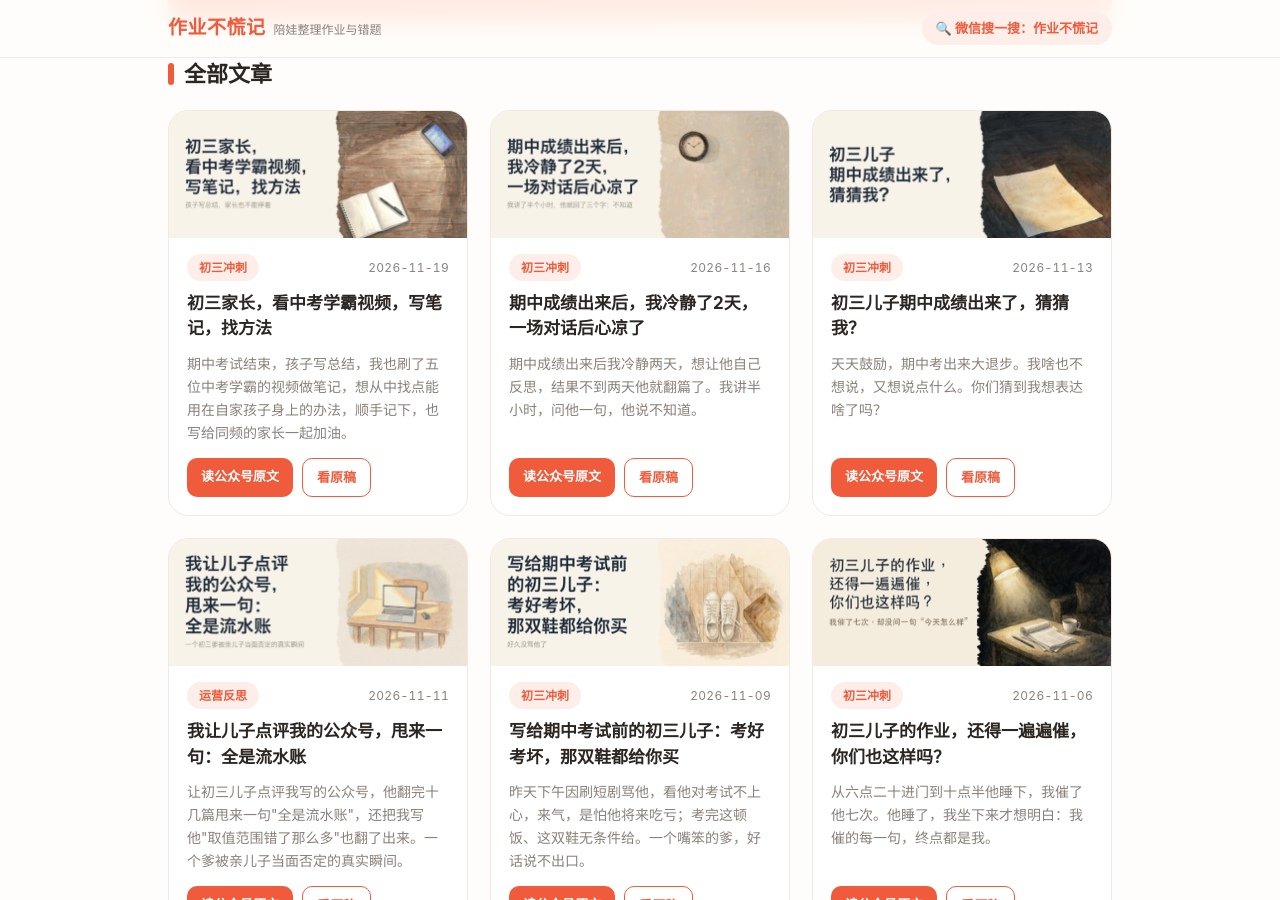
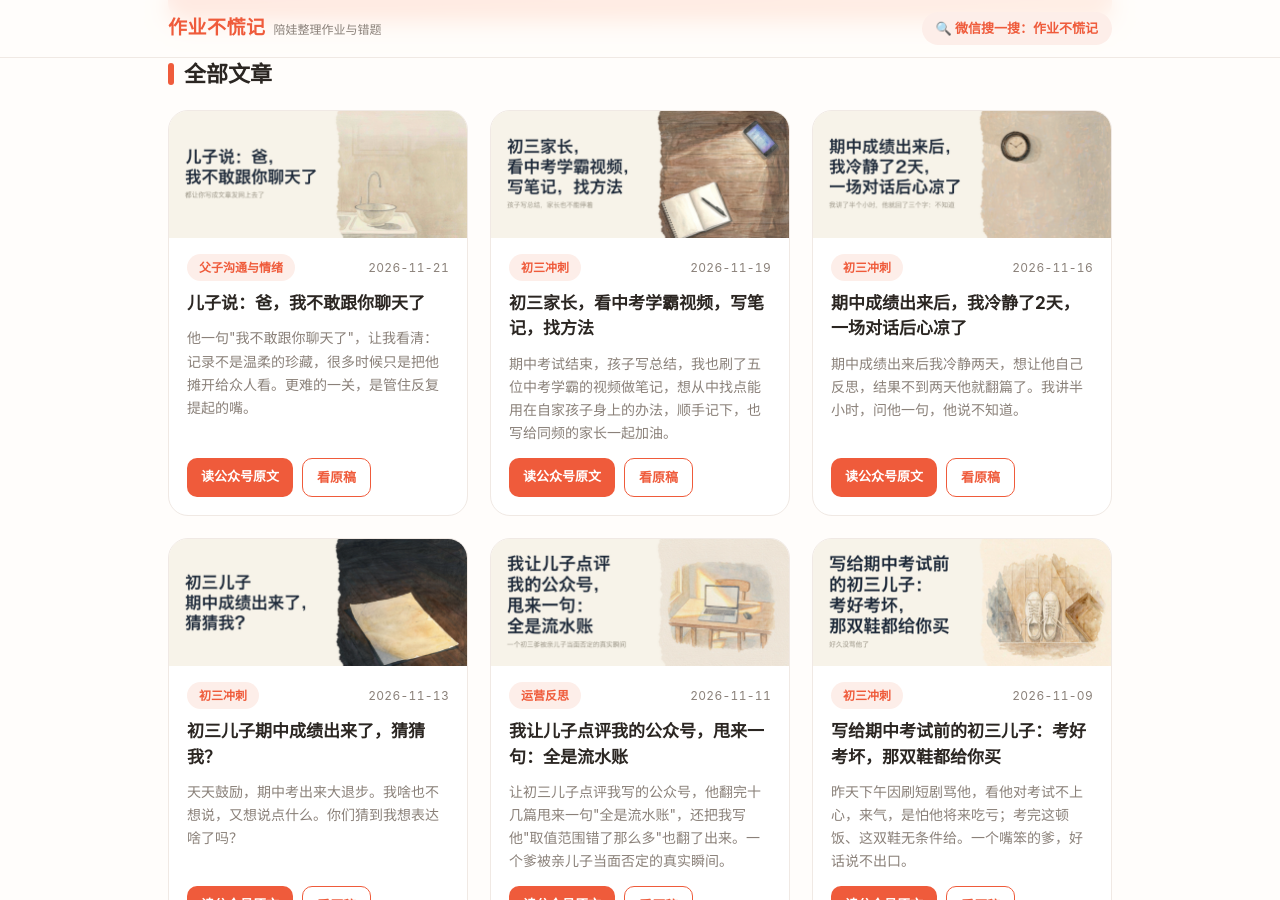
Before and after one commit to sl-yang-dl/wechat-articles-public, a Jekyll site: the page built from index.html, in a window 1280 px wide and 900 px high, scrolled down 389 px. Built offline with Jekyll 4.4.1, drawn with Linux system fonts in a browser that asks for light colours; comment, search, counter and statistics services are not loaded; part of the change alters nothing that is shown.

Commit message:
新增文章：儿子说：爸，我不敢跟你聊天了（父子沟通与情绪）

```diff
--- /dev/null
+++ b/articles/2026/2026-11-21-儿子说：爸，我不敢跟你聊天了.md
@@ -0,0 +1,38 @@
+---
+title: 儿子说：爸，我不敢跟你聊天了
+date: 2026-11-21
+status: published
+category: 父子沟通与情绪
+mp_url: "https://mp.weixin.qq.com/s/dwHFH8alYNIc3aWYo5iT8g"
+cover: "covers/2026-11-21-儿子说：爸，我不敢跟你聊天了.png"
+summary: 他一句"我不敢跟你聊天了"，让我看清：记录不是温柔的珍藏，很多时候只是把他摊开给众人看。更难的一关，是管住反复提起的嘴。
+search_words: 儿子, 聊天, 素材, 文章, 边界
+---
+
+周末的早晨，我在厨房刷碗，儿子走过来。我顺口说“过来聊聊”，他冒出一句：
+“爸，我不敢跟你聊天了，都让你写成文章发网上去了。”
+我手里的碗停了一下。
+
+对我而言，是珍贵的写作素材、一次值得记录的父子对话；对于一个九年级的少年，是自己随口说出的心里话，转头就变成公开给陌生人看的文字。他害怕，自己不经意的倾诉，会被我整理、晾晒在网络里。
+
+这不是他第一次递边界。前阵子我拉他点评我写的公众号，他翻到那篇讲取值范围的，说：“你写我说取值范围错了那么多，让别人感觉我学习特别差——这你都写上去了。”当时我还嘴硬：“我写的都是真实的，以你现在的表现，我有写不完的素材。”（这段引用，我征求过他同意。）
+
+当时我没太当回事，直到这个早晨，他把这句话郑重递到我面前。
+
+闲下来的片刻，只要儿子还没坐到书桌前写作业，我总不自觉提起那些关于他的文章。我盼着听见点不一样的声音，想知道他怎么看我把他的事写成文字。可我慢慢发觉，我始终不知道他真实的感受。
+
+我以为我只是在寻求评价、收集看法，却忽略了饭桌闲谈里，最敏感的那个人是他。
+
+我原本以为记录是留住成长，是温柔的珍藏——讲座、错题、晚自习、那双鞋，那些我想替他留着的瞬间。直到这一刻才看清，很多时候，我只是自顾自把他摊开给众人看。
+
+更难的一关在后面。文章写完了，反思也写下了，可我还在反复咀嚼这件事，不断在家提起它。饭后松弛的空隙，本该是不用被审视、不用被讨论的时间。我一次次主动把话题带到公众号、带到这件争执上——我在渴求反馈，可于他，或许又是一次被动地被拿出来谈论。
+
+写作原本是我梳理自我的方式。可要分清：哪些对话只属于我们父子之间，适合安安静静留在家里，不对外分享；哪些内容，才适合写给读者们看。
+
+今天才懂，尊重的功课不是只写在文章里。不是写完反思，这件事就结束了。真正的克制，是在往后的日常里，管住想要反复提起的嘴。如果他没有主动提起，我便不再主动拿这件事开场。
+
+儿子首先是儿子，不是我的审稿人，不是我用来获取评论意见的听众。
+成长是双向的。我记录他，也借着这件事，慢慢修正我自己。
+
+以后守住这一条：凡是写到他的，先给他看一眼。他点头，我才发。
+此篇儿子已阅，准予发表。
--- a/index.html
+++ b/index.html
@@ -20,7 +20,7 @@ title: 作业不慌记 · 陪娃整理作业与错题的公开草稿
 
   <h2>全部文章</h2>
   <div class="grid">
-  {% assign cats = "2026-10-12:错题与学习方法|2026-10-14:运营反思|2026-10-16:错题与学习方法|2026-10-20:错题与学习方法|2026-10-22:父子沟通与情绪|2026-10-24:父子沟通与情绪|2026-10-26:钱花得值不值|2026-10-28:父子沟通与情绪|2026-10-30:运营反思|2026-11-02:初三冲刺|2026-11-03:父子沟通与情绪|2026-11-06:初三冲刺|2026-11-09:初三冲刺|2026-11-11:运营反思|2026-11-13:初三冲刺|2026-11-16:初三冲刺|2026-11-19:初三冲刺" | split: "|" %}
+  {% assign cats = "2026-10-12:错题与学习方法|2026-10-14:运营反思|2026-10-16:错题与学习方法|2026-10-20:错题与学习方法|2026-10-22:父子沟通与情绪|2026-10-24:父子沟通与情绪|2026-10-26:钱花得值不值|2026-10-28:父子沟通与情绪|2026-10-30:运营反思|2026-11-02:初三冲刺|2026-11-03:父子沟通与情绪|2026-11-06:初三冲刺|2026-11-09:初三冲刺|2026-11-11:运营反思|2026-11-13:初三冲刺|2026-11-16:初三冲刺|2026-11-19:初三冲刺|2026-11-21:父子沟通与情绪" | split: "|" %}
   {% assign arts = site.pages | where_exp: "p", "p.path contains 'articles/2026'" | sort: "date" | reverse %}
   {% for a in arts %}
     {% assign d = a.date | date: "%Y-%m-%d" %}
@@ -45,7 +45,7 @@ title: 作业不慌记 · 陪娃整理作业与错题的公开草稿
   <ul class="topics">
     <li><span class="cat">🔥 初三冲刺</span><a href="https://mp.weixin.qq.com/s/FAGAoreUl8xSMMEibd5cwQ" target="_blank" rel="noopener">初三家长，看中考学霸视频，写笔记，找方法</a> · <a href="https://mp.weixin.qq.com/s/eJGbbXwKJu_zIeS436CY1Q" target="_blank" rel="noopener">期中成绩出来后，我冷静了2天，一场对话后心凉了</a> · <a href="https://mp.weixin.qq.com/s/ReEyFzhbpCmlM7XQ8J4Pdw" target="_blank" rel="noopener">初三儿子期中成绩出来了，猜猜我？</a> · <a href="https://mp.weixin.qq.com/s/_A46cJc2XzBAl8u4GNZHMQ" target="_blank" rel="noopener">写给期中考试前的初三儿子：考好考坏，那双鞋都给你买</a> · <a href="https://mp.weixin.qq.com/s/0OGcSUh3K4abvgWhcOeDJQ" target="_blank" rel="noopener">初三儿子的作业，还得一遍遍催，你们也这样吗？</a> · <a href="https://mp.weixin.qq.com/s/ilVMZWyWGLUG9VfaSgjdUQ" target="_blank" rel="noopener">我先不慌了，他才不慌：跟儿子说“考个普高吧”那天</a></li>
     <li><span class="cat">📕 错题与学习方法</span><a href="https://mp.weixin.qq.com/s/wg_d0qyx81qrcUtgBXu8yw" target="_blank" rel="noopener">孩子的学习，奖励有用吗</a> · <a href="https://mp.weixin.qq.com/s/gsJ2QAD-iqfkJ1L5oOmscA" target="_blank" rel="noopener">数学取值范围的题，80% 都错：我真的没办法了</a> · <a href="https://mp.weixin.qq.com/s/VHPZefik-Ui4th8Uj1My_g" target="_blank" rel="noopener">孩子做错题，我学会了不慌</a></li>
-    <li><span class="cat">💬 父子沟通与情绪</span><a href="https://mp.weixin.qq.com/s/56aS_VzGzo9v4HzrjgdS4w" target="_blank" rel="noopener">我想让他休息，他说没事；我站在旁边，忽然不会当爸了</a> · <a href="https://mp.weixin.qq.com/s/YJWbaYfuNcdb9nZ93UgRQg" target="_blank" rel="noopener">辅导作业，谁哭？谁炸？</a> · <a href="https://mp.weixin.qq.com/s/VtVoJhElvvQGxHwikuN8JQ" target="_blank" rel="noopener">我不该这么说，下次试试</a> · <a href="https://mp.weixin.qq.com/s/VkoaSJNXkzhiU5wq3yaqHg" target="_blank" rel="noopener">陪到初中我才承认，我教不动了</a></li>
+    <li><span class="cat">💬 父子沟通与情绪</span><a href="https://mp.weixin.qq.com/s/dwHFH8alYNIc3aWYo5iT8g" target="_blank" rel="noopener">儿子说：爸，我不敢跟你聊天了</a> · <a href="https://mp.weixin.qq.com/s/56aS_VzGzo9v4HzrjgdS4w" target="_blank" rel="noopener">我想让他休息，他说没事；我站在旁边，忽然不会当爸了</a> · <a href="https://mp.weixin.qq.com/s/YJWbaYfuNcdb9nZ93UgRQg" target="_blank" rel="noopener">辅导作业，谁哭？谁炸？</a> · <a href="https://mp.weixin.qq.com/s/VtVoJhElvvQGxHwikuN8JQ" target="_blank" rel="noopener">我不该这么说，下次试试</a> · <a href="https://mp.weixin.qq.com/s/VkoaSJNXkzhiU5wq3yaqHg" target="_blank" rel="noopener">陪到初中我才承认，我教不动了</a></li>
     <li><span class="cat">💰 钱花得值不值</span><a href="https://mp.weixin.qq.com/s/aZXWKw9zu0GT71kyuYxIog" target="_blank" rel="noopener">我们家的网课和辅导班：钱花了，心安了，然后呢</a></li>
     <li><span class="cat">🤔 运营反思</span><a href="https://mp.weixin.qq.com/s/N0CmhxPVCOgYkmAg6uZPYQ" target="_blank" rel="noopener">我让儿子点评我的公众号，甩来一句：全是流水账</a> · <a href="https://mp.weixin.qq.com/s/apPkTWK9L-zJBjAtXszgPg" target="_blank" rel="noopener">开号19天，最满意的那篇，只有22个人看</a> · <a href="https://mp.weixin.qq.com/s/_QLCu8Rw3Yib1gXWjq8b2w" target="_blank" rel="noopener">卷子上的签名，家长想明白了吗？</a></li>
 </ul>
```
Also changed, not shown: README.md, covers/2026-11-21-儿子说：爸，我不敢跟你聊天了.png (added), covers/thumbs/2026-11-21-儿子说：爸，我不敢跟你聊天了.png (added).
